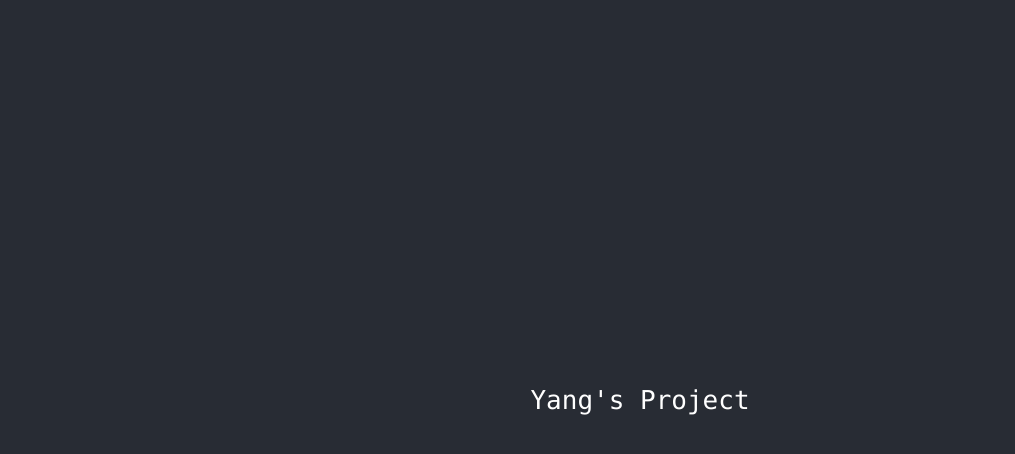
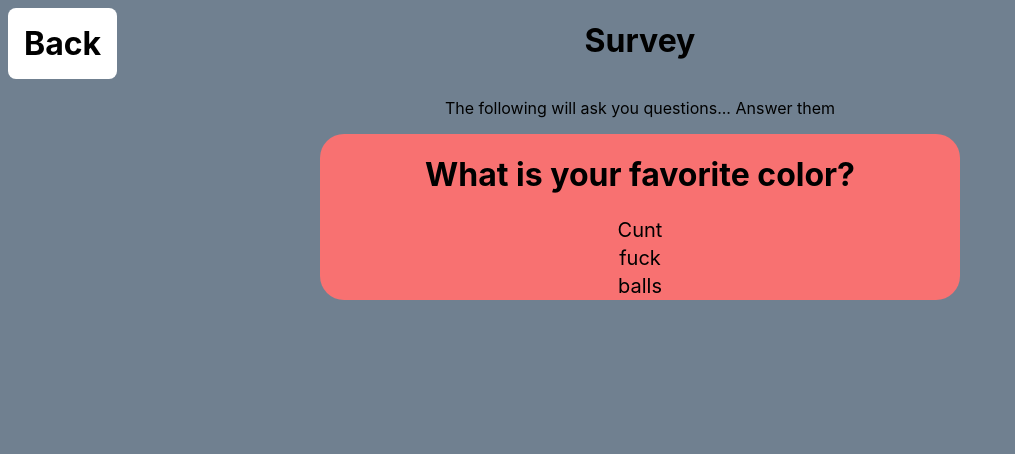
Before and after one commit to kf4538/YangsProject, a React app: page /survey in a window 1280 px wide. Shown: the whole page, without its empty margins (0-1015 px from the left). Built offline with nearby package versions, Linux system fonts and the light colour scheme.

Commit message:
beginning survey making

```diff
--- a/package.json
+++ b/package.json
@@ -8,6 +8,7 @@
     "@testing-library/user-event": "^13.5.0",
     "react": "^18.3.1",
     "react-dom": "^18.3.1",
+    "react-router-dom": "^6.23.1",
     "react-scripts": "5.0.1",
     "tailwindcss": "^3.4.3",
     "web-vitals": "^2.1.4"
--- /dev/null
+++ b/src/components/App.js
@@ -0,0 +1,18 @@
+import Home from '../pages/Home';
+import Survey from '../pages/Survey';
+
+import { BrowserRouter as Router, Route, Routes} from "react-router-dom";
+
+
+function App() {
+  return (
+    <Router>
+        <Routes>
+            <Route path="/" element={<Home />} />
+            <Route path="/survey" element={<Survey />} />
+        </Routes>
+    </Router>
+  );
+}
+
+export default App;
--- /dev/null
+++ b/src/components/LinkButton.js
@@ -0,0 +1,20 @@
+import {Link} from "react-router-dom";
+
+function LinkButton({to, word, classes}) {
+    /*
+        to -> for routing purposes, location of where to route to.
+        word -> what to display in the header tag
+        classes -> (optional) any additional classes to add.
+     */
+
+    return (
+        <Link
+            to={`/${to}`}
+            className={`no-underline m-2 p-4 bg-white hover:bg-gray-200 transition-all rounded-lg ${classes}`}
+        >
+            <h1 className={'m-0 p-0 text-black'}>{word}</h1>
+        </Link>
+    )
+}
+
+export default LinkButton;
--- /dev/null
+++ b/src/components/QuestionOption.js
@@ -0,0 +1,3 @@
+function QuestionOption() {
+
+}
--- /dev/null
+++ b/src/components/SurveyQuestion.js
@@ -0,0 +1,26 @@
+function SurveyQuestion(props) {
+    props = props.props;
+
+    return (
+        <div
+            className={'flex flex-col items-center bg-red-400 rounded-3xl w-1/2 min-w-[600px]'}
+        >
+            <h1>{props.question}</h1>
+            <div
+                className={'flex flex-col items-center justify-center '}
+            >
+                {
+                    props.answers.map((answer) => (
+                        <div
+                            className={'text-xl'}
+                        >
+                            {answer}
+                        </div>
+                    ))
+                }
+            </div>
+        </div>
+    );
+}
+
+export default SurveyQuestion;
--- a/src/index.css
+++ b/src/index.css
@@ -13,9 +13,6 @@ body {
     sans-serif;
   -webkit-font-smoothing: antialiased;
   -moz-osx-font-smoothing: grayscale;
+
+  background-color: slategray;
 }
-
-code {
-  font-family: source-code-pro, Menlo, Monaco, Consolas, 'Courier New',
-    monospace;
-}
--- a/src/index.js
+++ b/src/index.js
@@ -1,7 +1,7 @@
 import React from 'react';
 import ReactDOM from 'react-dom/client';
 import './index.css';
-import App from './pages/App';
+import App from './components/App';
 
 const root = ReactDOM.createRoot(document.getElementById('root'));
 root.render(
--- a/src/pages/App.css
+++ /dev/null
@@ -1,9 +0,0 @@
-.App {
-  background-color: #282c34;
-  min-height: 100vh;
-  display: flex;
-  align-items: center;
-  justify-content: center;
-  font-size: calc(10px + 2vmin);
-  color: white;
-}
--- a/src/pages/App.js
+++ /dev/null
@@ -1,11 +0,0 @@
-import './App.css';
-
-function App() {
-  return (
-    <div className="App">
-      <code>Yang's Project</code>
-    </div>
-  );
-}
-
-export default App;
--- /dev/null
+++ b/src/pages/Home.js
@@ -0,0 +1,21 @@
+// import './Home.css'
+
+import {Link} from "react-router-dom";
+import LinkButton from "../components/LinkButton";
+
+function Home() {
+    return (
+        <div className="flex flex-col items-center ">
+            <h1>Yang's Goofy ass Project</h1>
+            <p>Please participate in this study</p>
+            <h4>Click to begin!</h4>
+
+            <LinkButton
+                to={'survey'}
+                word={'Begin'}
+            />
+        </div>
+    );
+}
+
+export default Home;
--- /dev/null
+++ b/src/pages/Survey.js
@@ -0,0 +1,27 @@
+import LinkButton from "../components/LinkButton";
+import SurveyQuestion from "../components/SurveyQuestion";
+
+function Survey() {
+    return (
+        <div
+            className={'flex flex-col items-center'}
+        >
+            <LinkButton to={''} word={'Back'} classes={'absolute left-0 top-0'}/>
+            <h1>Survey</h1>
+            <p>The following will ask you questions... Answer them</p>
+
+            <SurveyQuestion
+                props={{
+                    'question': 'What is your favorite color?',
+                    'answers' : [
+                        'Cunt',
+                        'fuck',
+                        'balls'
+                    ]
+                }}
+            ></SurveyQuestion>
+        </div>
+    );
+}
+
+export default Survey;
```
Also changed, not shown: 1 other file.
